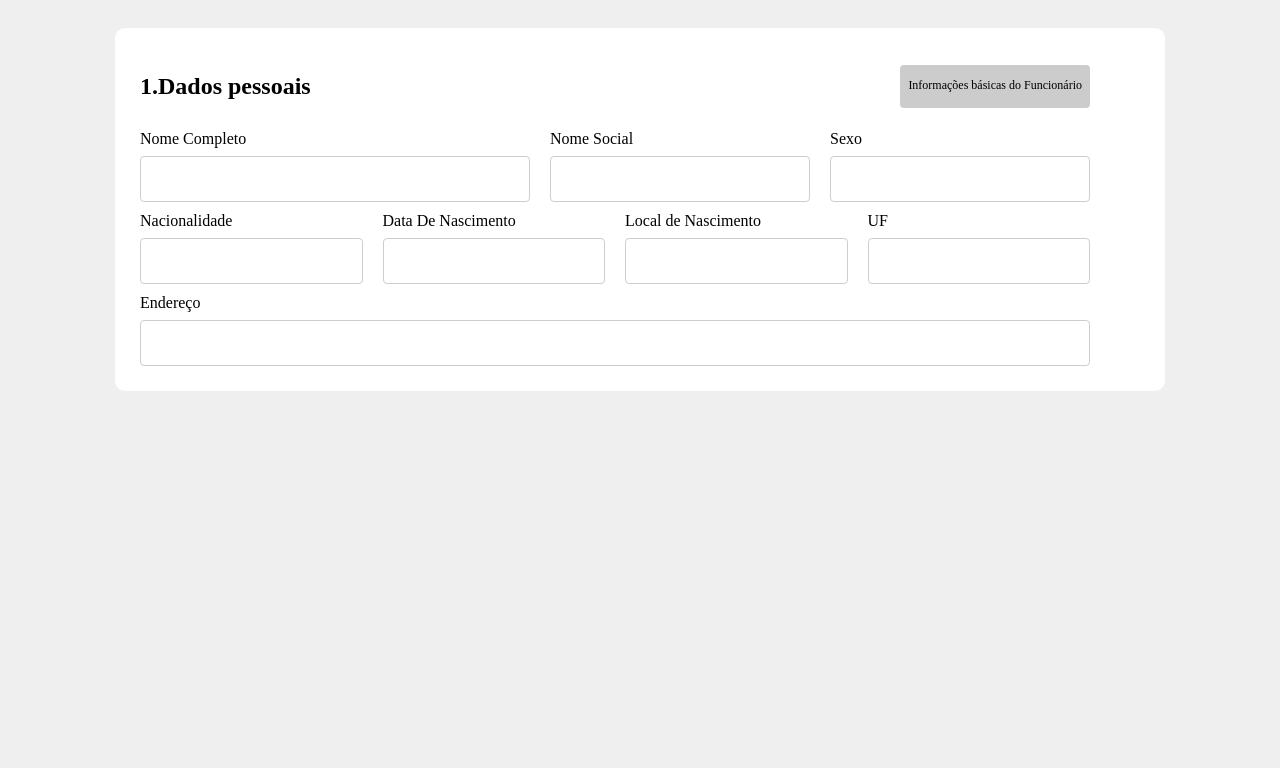
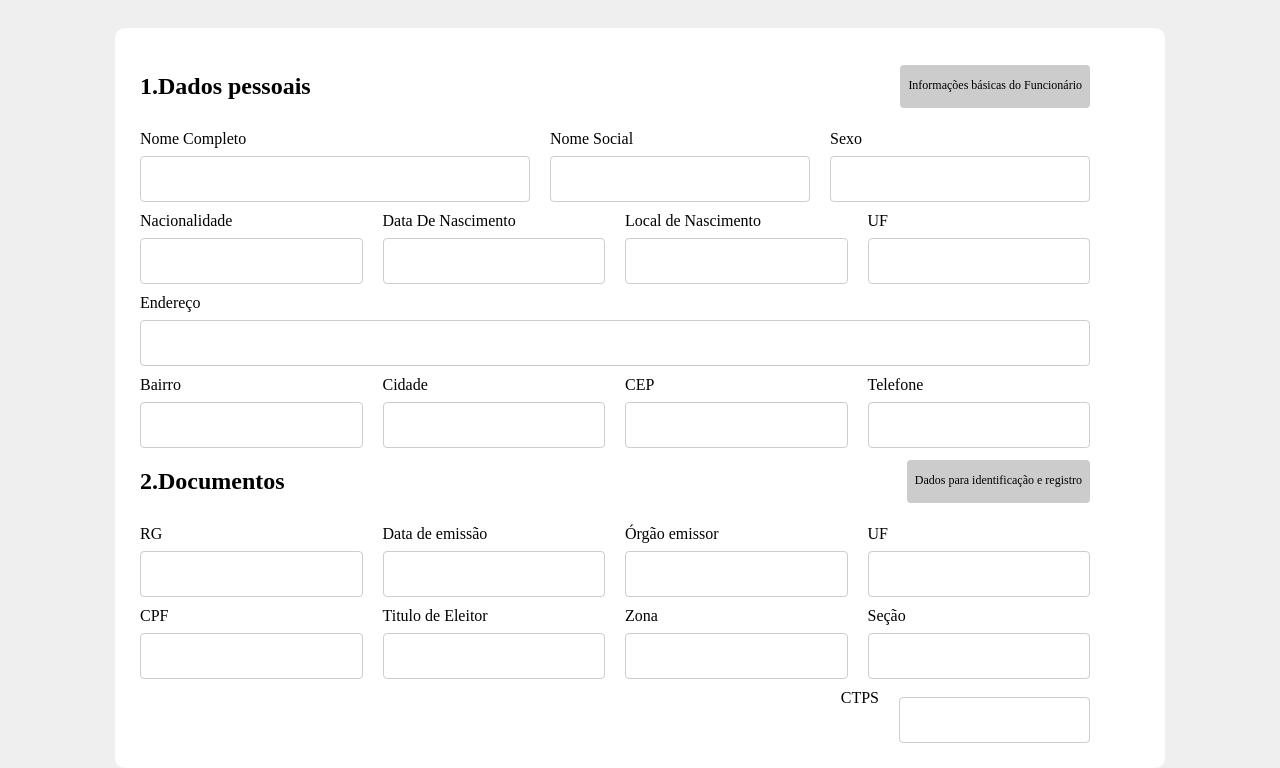
Before and after one commit to gicamposs/ficha-cadastro, a plain HTML site: page index.html in a window 1280 px wide. Shown: the part 390-1158 px from the top of the page. Before the commit the page ends 800 px from the top, so only its background shows below. Drawn offline with Linux system fonts and the light colour scheme.

Commit message:
fazendo documentos

```diff
--- a/index.html
+++ b/index.html
@@ -85,5 +85,86 @@
     <input type="text">
     </div>
     </div>
+
+    <div class="linha">
+    <div class="pequeno">
+    <label>Bairro</label>
+    <input type="text">
+    </div>
+
+    <div class="pequeno">
+    <label>Cidade</label>
+    <input type="text">
+    </div>
+
+    <div class="pequeno">
+    <label>CEP</label>
+    <input type="text">
+    </div>
+
+    <div class="pequeno">
+    <label>Telefone</label>
+    <input type="text">
+    </div>
+ </div>
+
+<div class="Documentos">
+        <div class="informacao-funcionario">
+            <h2>2.Documentos</h2>
+            <p>Dados para identificação e registro</p>
+        </div>
+
+    <div class="linha">
+    <div class="pequeno">
+    <label>RG</label>
+    <input type="text">
+    </div>
+
+    <div class="pequeno">
+    <label>Data de emissão</label>
+    <input type="text">
+    </div>
+
+    <div class="pequeno">
+    <label>Órgão emissor</label>
+    <input type="text">
+    </div>
+
+    <div class="pequeno">
+    <label>UF</label>
+    <input type="text">
+    </div>
+    </div>
+
+    <div class="linha">
+    <div class="pequeno">
+    <label>CPF</label>
+    <input type="text">
+    </div>
+
+    <div class="pequeno">
+    <label>Titulo de Eleitor</label>
+    <input type="text">
+    </div>
+
+    <div class="pequeno">
+    <label>Zona</label>
+    <input type="text">
+    </div>
+
+    <div class="pequeno">
+    <label>Seção</label>
+    <input type="text">
+    </div>
+    </div>
+
+    <div class="linha">
+    <div class="pequeno"></div>
+    <label>CTPS</label>
+    <input type="type">
+
+</div>
+
+</div>
 </body>
 </html>
```
